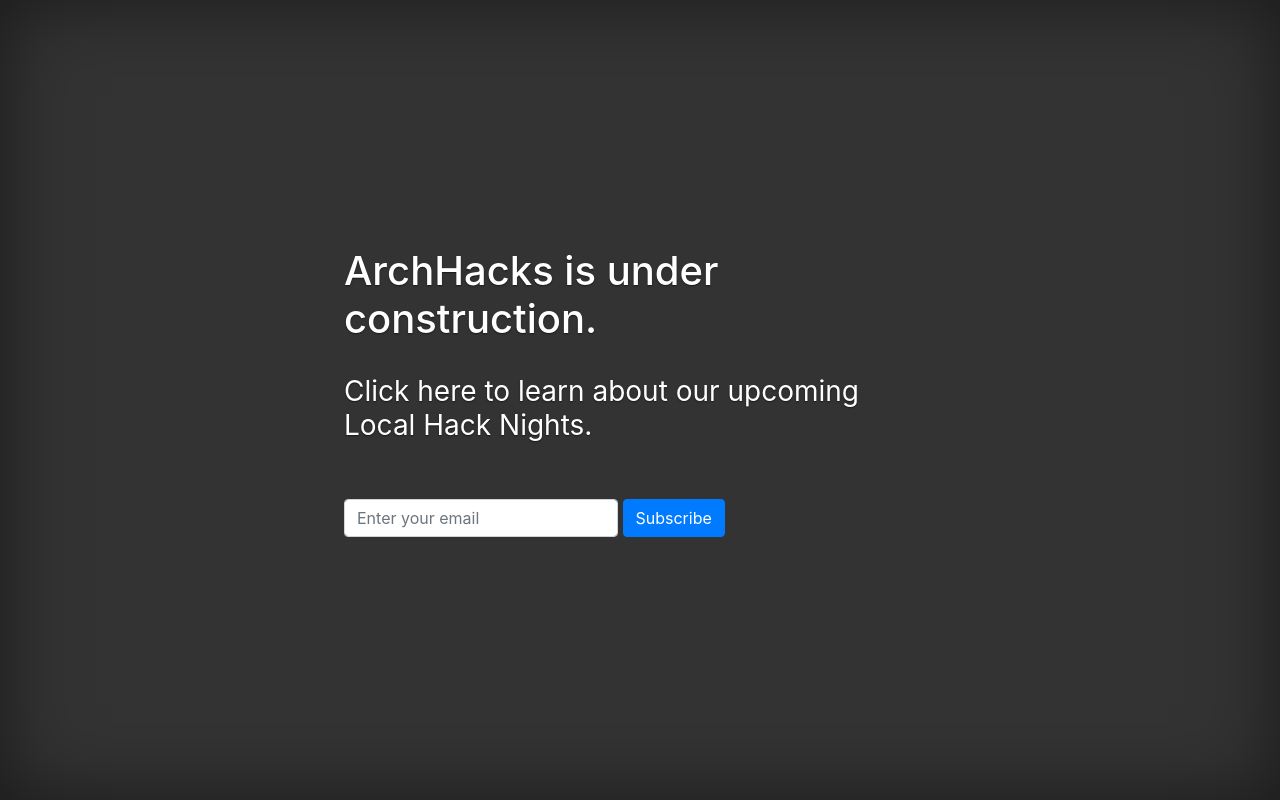
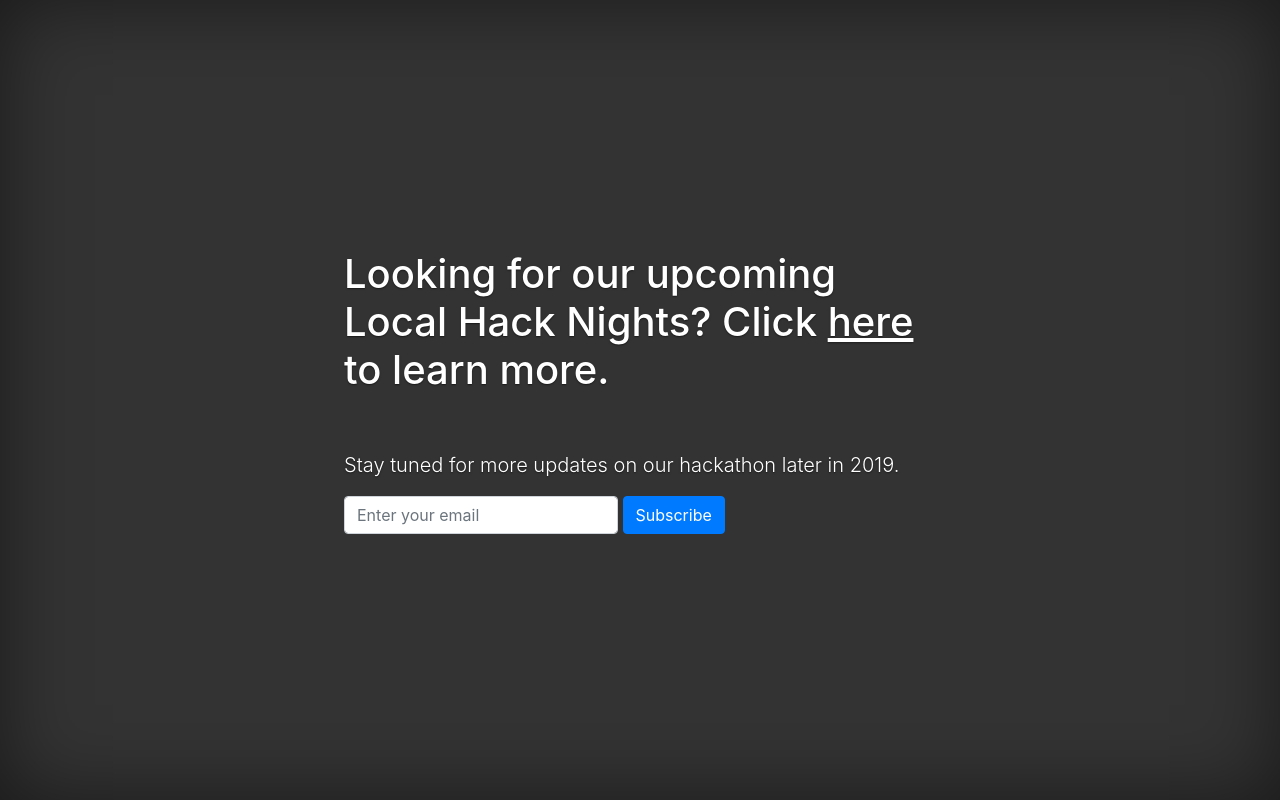
Before and after one commit to archhacks/Under-Construction-Site, a plain HTML site: page index.html in a window 1280 px wide. Drawn offline with nearby package versions, Linux system fonts and the light colour scheme.

Commit message:
Added Local Hack Nights as title

```diff
--- a/cover.css
+++ b/cover.css
@@ -7,10 +7,6 @@ a,
 a:focus,
 a:hover {
   color: #fff;
-}
-
-a {
-  font-weight: 400;
 }
 
 /* Custom default button */
@@ -115,3 +111,10 @@ form div {
 #mc-embedded-subscribe {
   margin-bottom: 0 !important;
 }
+
+h1 a {
+  text-decoration: underline;
+}
+h1 a:hover {
+  text-decoration: none;
+}
--- a/index.html
+++ b/index.html
@@ -15,15 +15,13 @@
     </header>
 
     <main role="main" class="inner cover">
-      <h1 class="cover-heading">ArchHacks is under construction.</h1>
+      <h1 class="cover-heading">Looking for our upcoming Local Hack Nights? Click <a href="https://bit.ly/HackNights2019">here</a> to learn more.</h1>
       <br>
-      <h3><a href="https://bit.ly/HackNights2019">Click here to learn about our upcoming Local Hack Nights.</a></h3>
-<!--       <p class="lead">Stay tuned for more updates later in 2019.</p>
-      <p class="lead">In the meantime, check out our <a href="https://www.facebook.com/archhacks/">Facebook</a>.</p> -->
+      <br>
+      <p class="lead">Stay tuned for more updates on our hackathon later in 2019.</p>
       <!-- <p class="lead">If you're interested in our .</p>  -->
       <!-- <a href="#" class="btn btn-lg btn-secondary">Learn more</a> -->
-      <br>
-      <br>
+
       <!-- Begin Mailchimp Signup Form -->
       <div id="mc_embed_signup">
       <form action="https://archhacks.us16.list-manage.com/subscribe/post?u=9bd66ca0a204f98ec01cdd5e2&amp;id=5c42da0208" method="post" id="mc-embedded-subscribe-form" name="mc-embedded-subscribe-form" class="validate form-inline" target="_blank" novalidate>
```
